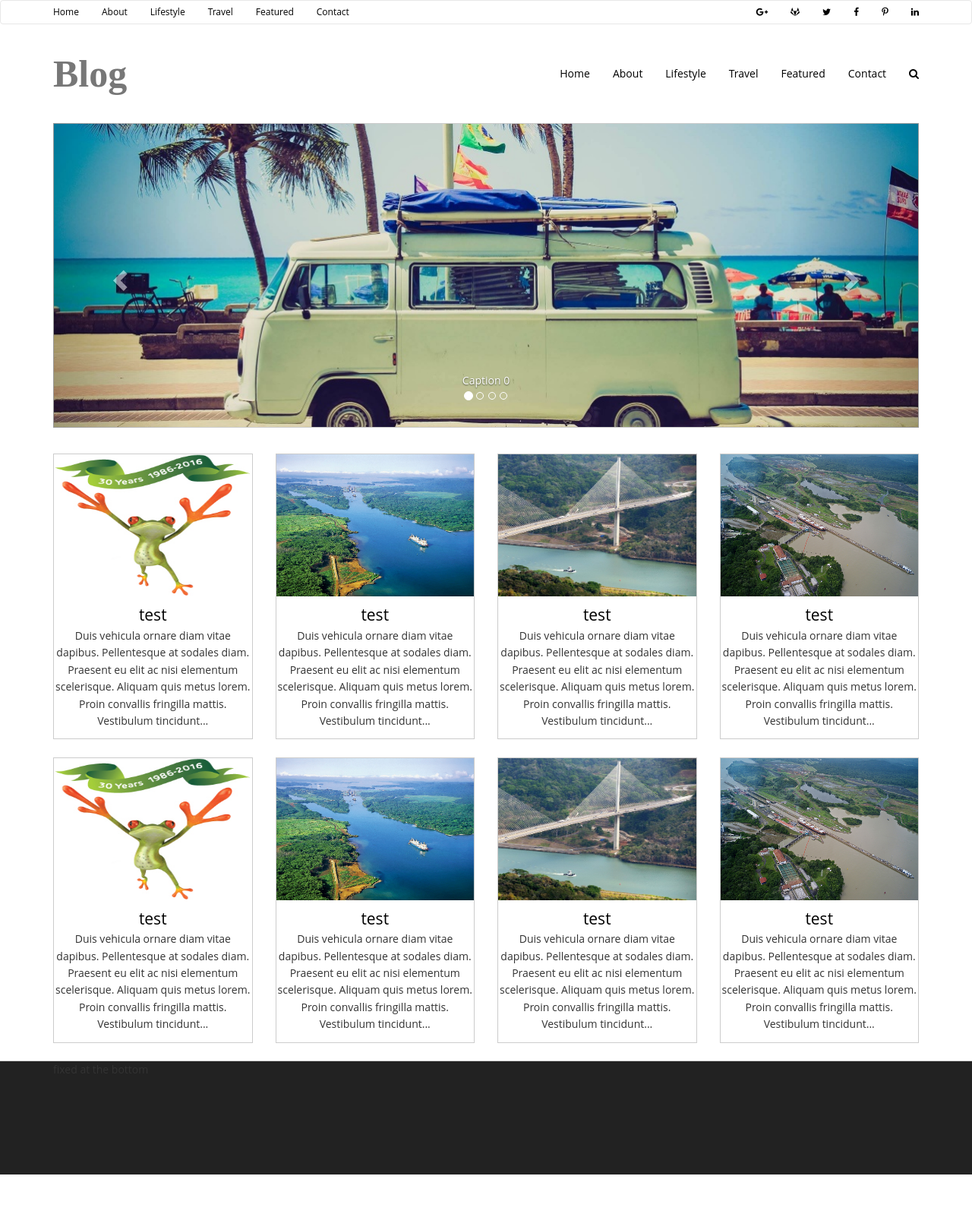
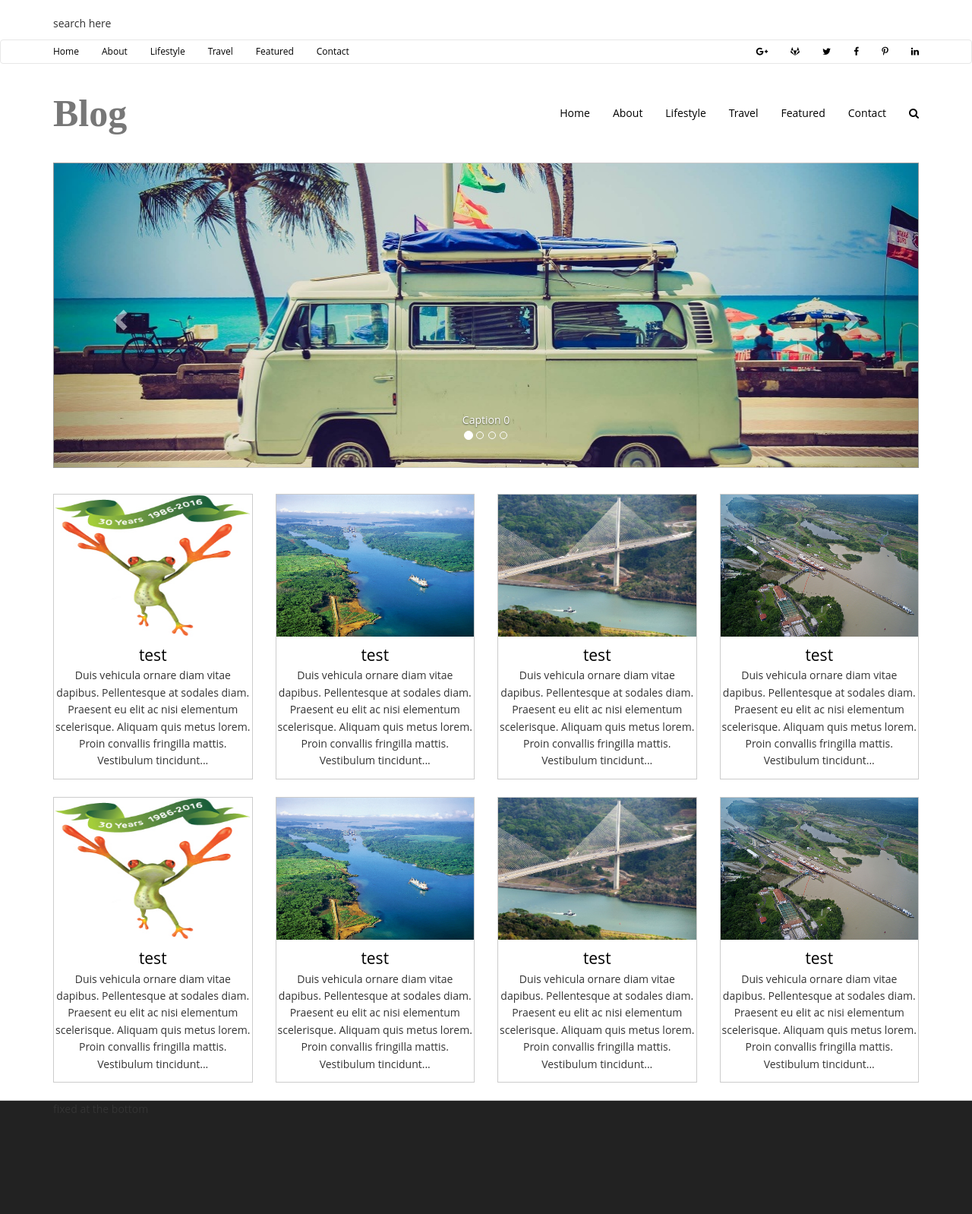
Before and after one commit to soutmesa/wp-themes, a PHP site: page / in a window 1280 px wide. Shown: the whole page at 76% size. Before the commit the page ends 1546 px from the top, so only its background shows below. Run offline with PHP 8.4, Linux system fonts and the light colour scheme; some libraries are stand-ins or nearby versions; some web fonts are replaced.

Commit message:
added search div

```diff
--- a/news/css/custom.css
+++ b/news/css/custom.css
@@ -8,6 +8,9 @@ body {
 	margin: 0px auto;
 }
 /* **************** Section Menus **************** */
+.add-margin-top {
+	margin-top: 20px;
+}
 header #navbar {
 	padding: 0px;
 }
--- a/news/index.html
+++ b/news/index.html
@@ -12,6 +12,11 @@
     <link rel="stylesheet" type="text/css" href="css/scrolling-nav.css">
   </head>
   <body>
+    <div class="container">
+      <div class="add-margin-top">
+        <p>search here</p>
+      </div>
+    </div>
     <header>
       <nav class="navbar navbar-default hidden-xs hidden-sm">
         <div class="container">
```
